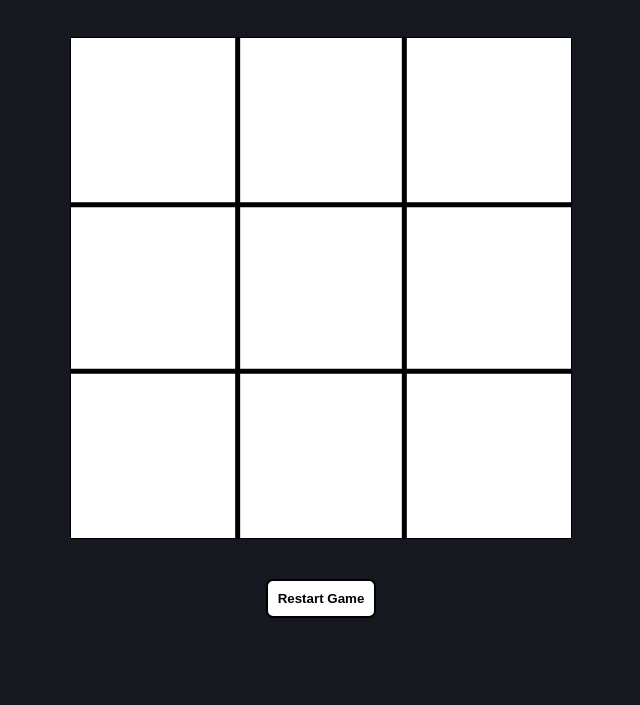
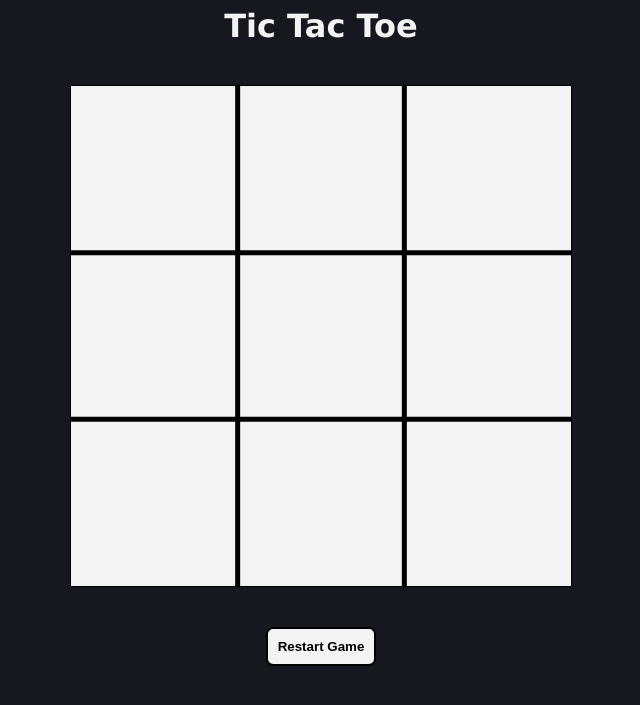
Before and after one commit to urvesh254/Tic-Tac-Toe-With-Computer, a plain HTML site: page index.html in a window 1280 px wide. Shown: the part 77-782 px from the top of the page, without its empty margins (319-959 px from the left). Drawn offline with Linux system fonts and the light colour scheme.

Commit message:
primary color changed and title added.

```diff
--- a/index.html
+++ b/index.html
@@ -24,6 +24,7 @@
                     alt="GitHub Source Code"
                     width="50px"
             /></a>
+            <h1>Tic Tac Toe</h1>
             <canvas style="border: 1px solid black" id="canvas"></canvas>
             <div id="result"></div>
             <button id="reset" onclick="resetGame()">Restart Game</button>
--- a/style.css
+++ b/style.css
@@ -16,13 +16,19 @@ body {
     justify-content: center;
 }
 
+h1 {
+    color: rgba(255, 255, 255, 0.95);
+    margin-bottom: 40px;
+    font-family: Verdana, Geneva, Tahoma, sans-serif;
+}
+
 #canvas {
-    background-color: white;
+    background-color: rgba(255, 255, 255, 0.95);
     align-items: center;
 }
 
 #result {
-    color: rgb(255, 255, 255);
+    color: rgb(255, 255, 255, 0.95);
     margin: 20px auto;
     text-align: center;
     font-size: 50px;
@@ -32,14 +38,14 @@ body {
 #reset {
     color: black;
     overflow: hidden;
-    background-color: white;
+    background-color: rgba(255, 255, 255, 0.95);
     padding: 10px;
     border: 2px solid black;
     border-radius: 7px;
     font-weight: bolder;
 }
 #link {
-    margin-bottom: 40px;
+    margin-bottom: 10px;
 }
 
 @media only screen and (max-width: 500px) {
```
